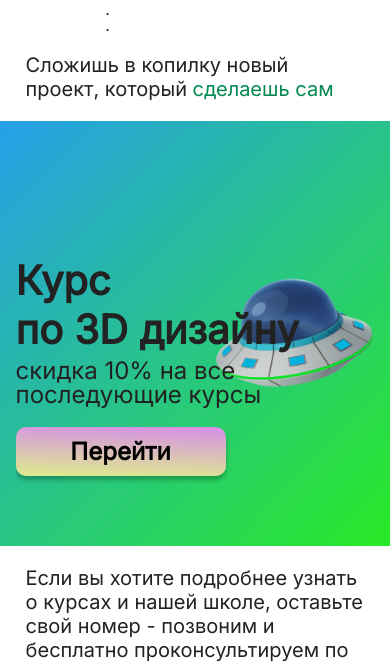
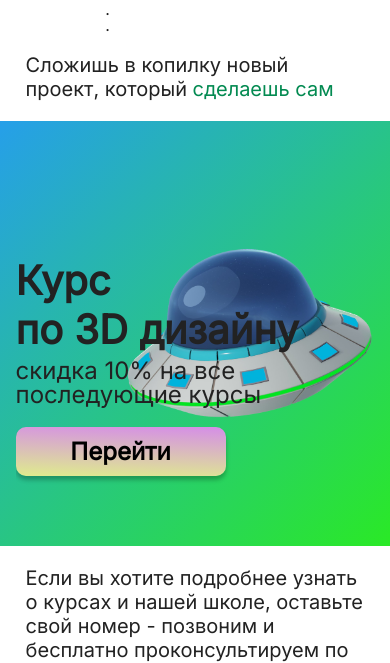
Before and after one commit to casimtsev-co/kasimtsev-co, a Django app: page / in a window 390 px wide. Shown: the part 1194-1857 px from the top of the page. Run offline with Django 4.2, Linux system fonts and the light colour scheme.

Commit message:
normal ufo on phone

```diff
--- a/kasimtsev_co/static/css/base.css
+++ b/kasimtsev_co/static/css/base.css
@@ -550,7 +550,7 @@ footer {
     background-position: right center;
     background-repeat: no-repeat;
     overflow: hidden;
-    background-size: 45%;
+    background-size: 50%;
 }
 
 .big-img {
@@ -667,6 +667,9 @@ no-padding {
     .extra-padding {
         padding: 100px 0px;
     }
+    .ufo-background {
+        background-size: 70%;
+    }
     h2 {
         font-size: 30px;
     }
```
